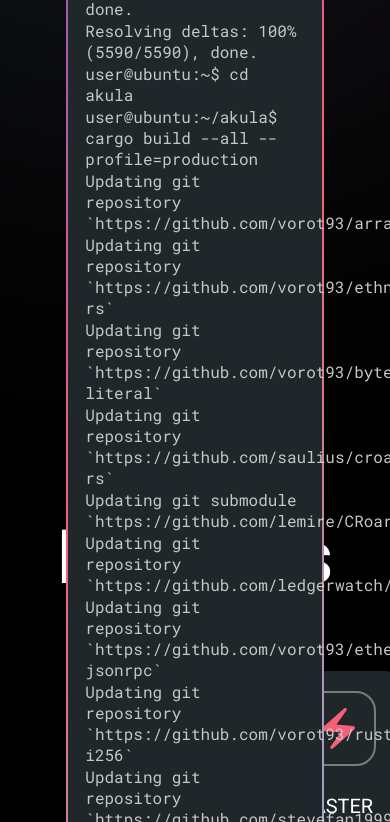
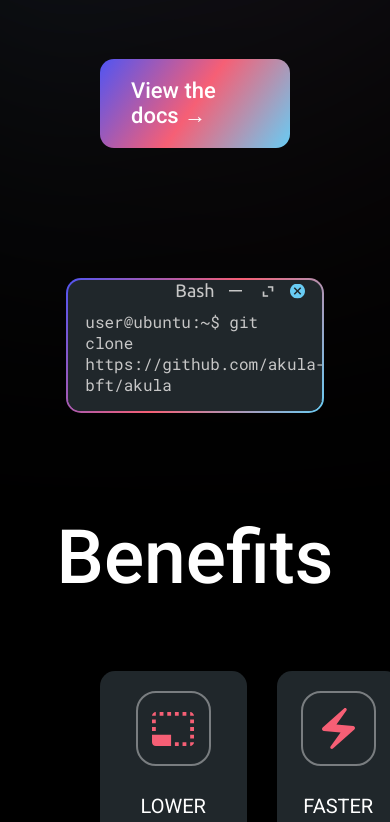
Before and after one commit to akula-bft/website, a React (Create React App) app: page / in a window 390 px wide. Shown: the part 1023-1845 px from the top of the page. Built offline with nearby package versions, Linux system fonts and the light colour scheme.

Commit message:
:iphone: add terminal support for smaller screens

```diff
--- a/src/components/Terminal.tsx
+++ b/src/components/Terminal.tsx
@@ -12,6 +12,8 @@ const StyledTerminal = styled.div`
   border-radius: 1.5rem;
   flex-direction: column;
   width: 100%;
+  height: 100%;
+  overflow: hidden;
 
   border: 2px solid transparent;
   background-origin: border-box;
@@ -39,17 +41,29 @@ const Line = styled.div`
 `;
 
 const Content = styled.div`
+  position: relative;
   width: 100%;
   padding: 1rem 1.7rem;
   display: flex;
   flex-direction: column;
+  overflow: hidden;
+`;
+
+const ContentBottomCover = styled.div`
+  width: 100%;
+  position: absolute;
+  bottom: 0;
+  left: 0;
+  width: 100%;
+  height: 1rem;
+  background: var(--terminal);
 `;
 
 const ContentLine = styled.div`
   width: 100%;
-  font-size: ${(props: TerminalProps) => (props.small ? "1.4rem" : "1.6rem")};
   color: var(--sub);
   font-family: "Roboto Mono", monospace;
+  font-size: ${(props: TerminalProps) => (props.small ? "1.4rem" : "1.6rem")};
   margin-bottom: 1px;
 `;
 
@@ -80,6 +94,7 @@ const Terminal = ({ code, small }: Props) => {
             {line}
           </ContentLine>
         ))}
+        <ContentBottomCover />
       </Content>
     </StyledTerminal>
   );
```
